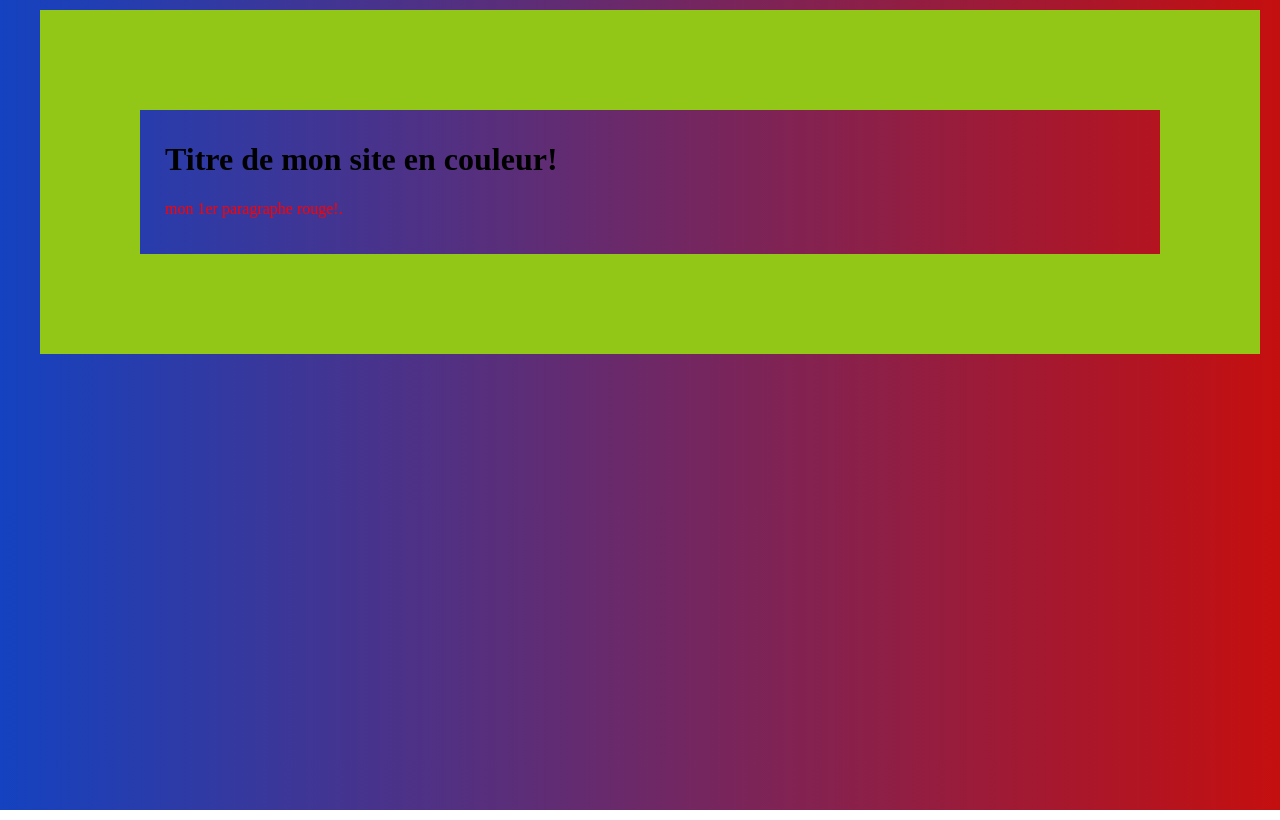
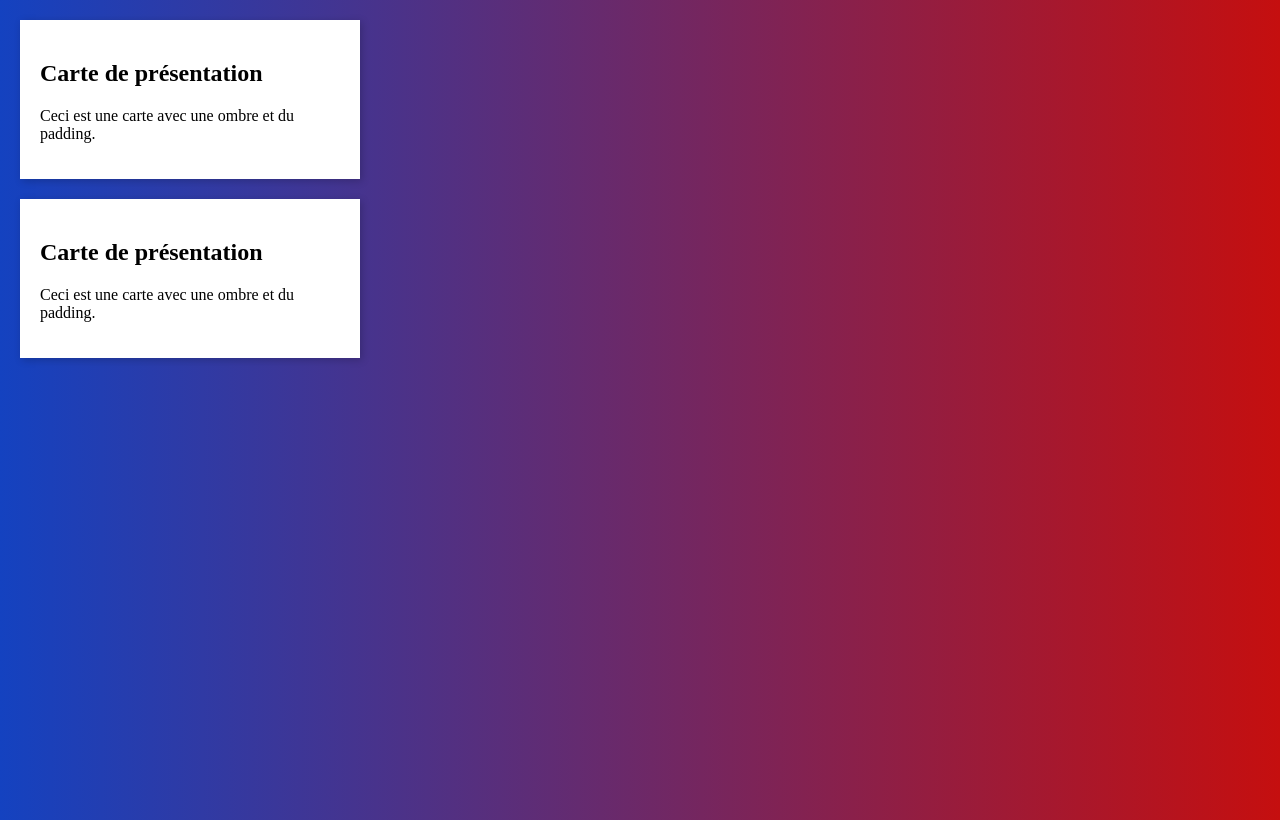
Before and after one commit to loic31000/exercises-CSS, a plain HTML site: page index.html in a window 1280 px wide. Drawn offline with Linux system fonts and the light colour scheme.

Commit message:
alignement des cartes de visites

```diff
--- a/index.html
+++ b/index.html
@@ -1,19 +1,23 @@
 <!DOCTYPE html>
 <html lang="fr">
+
 <head>
-    <style>
-    Div {
-    border: 100px solid rgb(146, 199, 23)
-    }
-    </style>
     <meta charset="UTF-8">
     <title>Mon site</title>
     <link rel="stylesheet" href="style.css">
 </head>
+
 <body>
-    <div class="Div">
-        <h1>Titre de mon site en couleur!</h1>
-        <p style="color: red;">mon 1er paragraphe rouge!.</p>
+    <div class="card-container">
+        <div class="card">
+            <h2>Carte de présentation</h2>
+            <p>Ceci est une carte avec une ombre et du padding.</p>
+        </div>
+        <div class="card">
+            <h2>Carte de présentation</h2>
+            <p>Ceci est une carte avec une ombre et du padding.</p>
+        </div>
+    </div>
 </body>
-    </div>
+
 </html>
--- a/style.css
+++ b/style.css
@@ -3,12 +3,17 @@ body {
   margin: 0;
   background: linear-gradient(to right, #1442c0, #c50f0f);
 }
-div {
-    border: 100px solid rgb(146, 199, 23);
+.cards-container {
+    display: flex;
+    gap: 200px; /* espace entre les cartes */
+    justify-content: center;
+    margin-top: 50px;
 }
-div {
-    margin: 10px 20px 30px 40px;
+
+.card {
+    background-color: rgb(255, 255, 255);
+    padding: 20px;
+    box-shadow: 2px 2px 8px rgba(0, 0, 0, 0.2);
+    width: 300px;
+    margin: 20px;
 }
-div {
-    padding: 10px 15px 20px 25px;
-}
```
Lines whose indentation alone changed are shown as unchanged.
